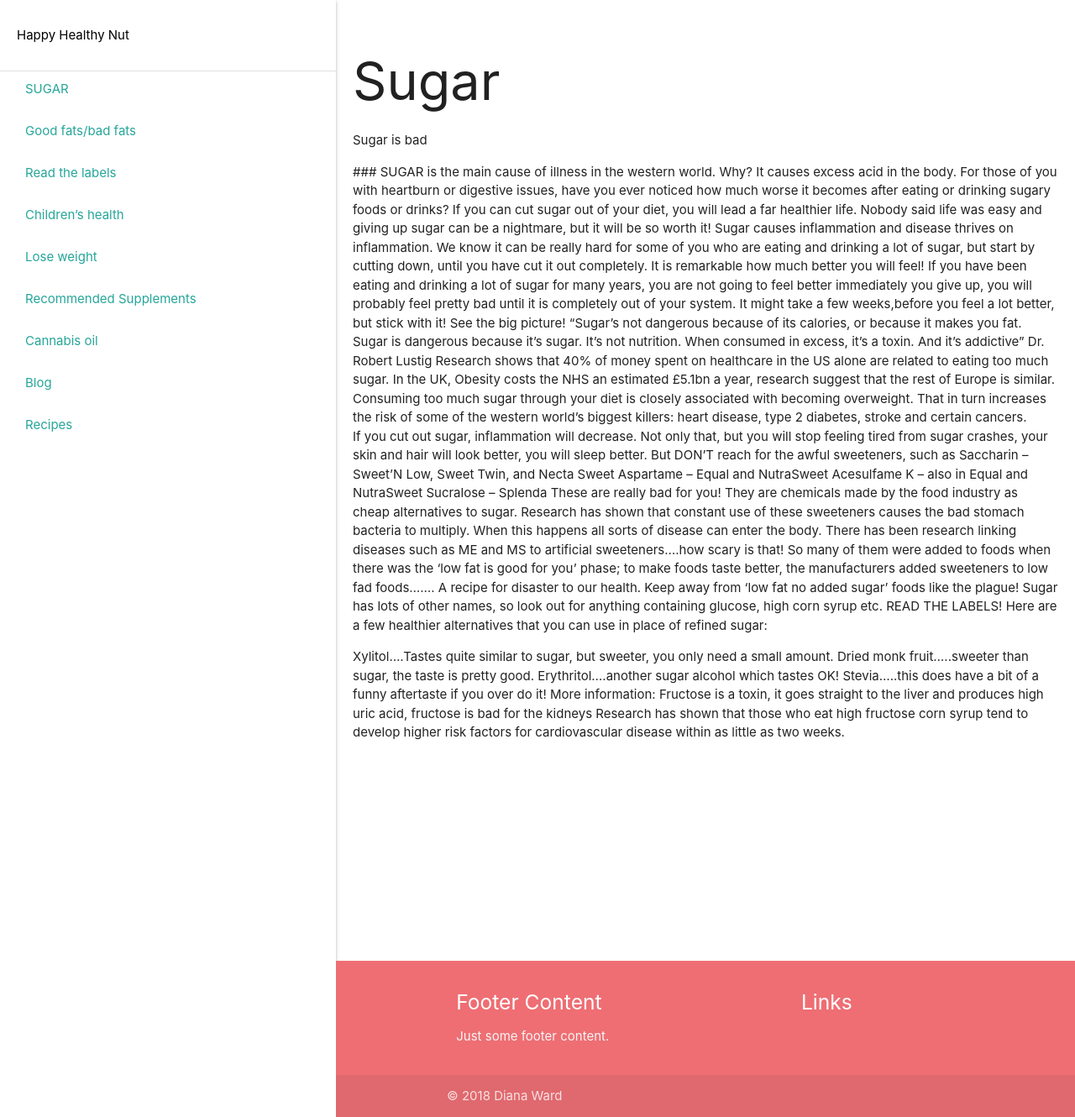
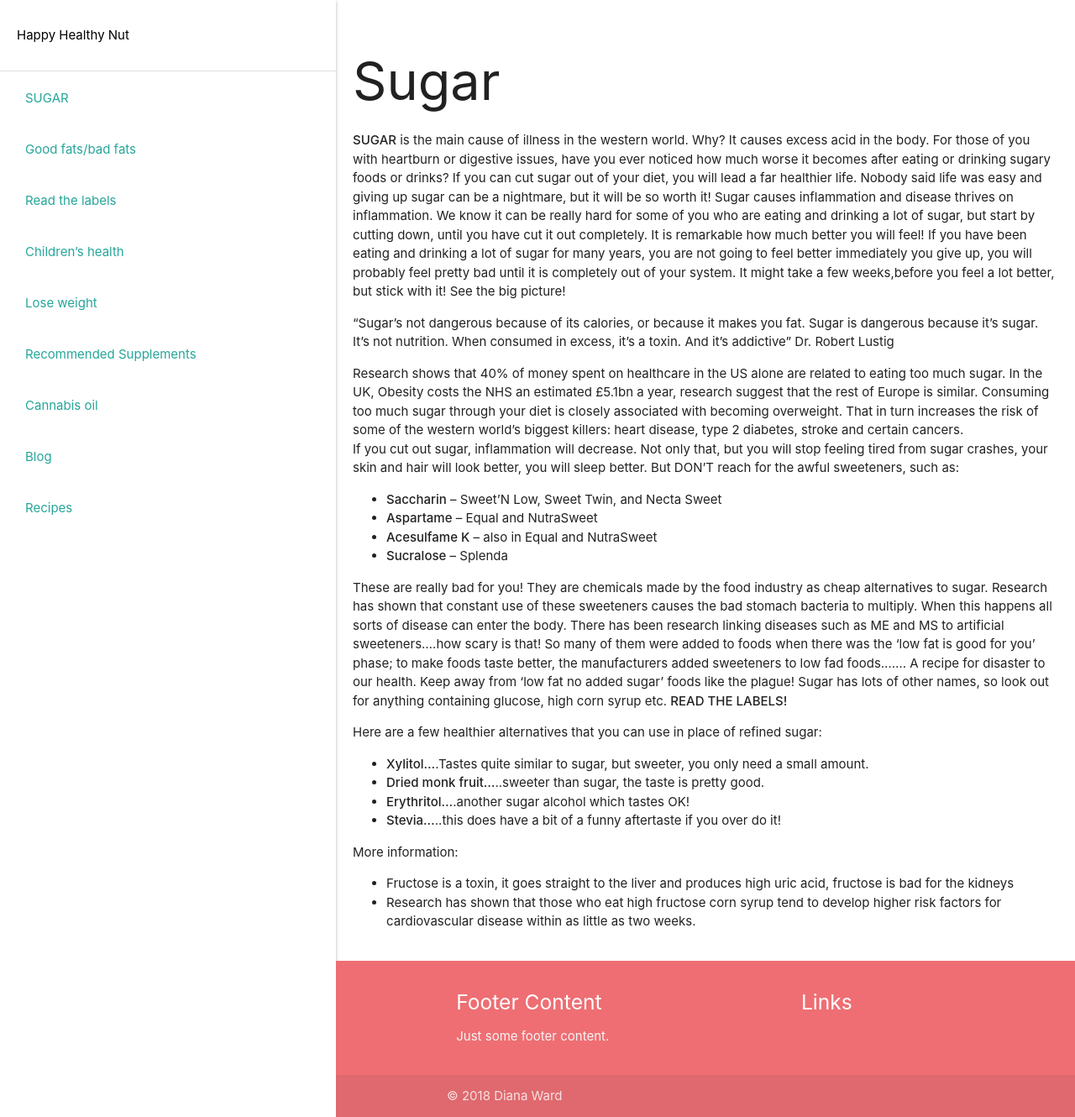
Before and after one commit to meech-ward/Healthy-Foods, a Jekyll site: the page built from _pages/sugar.md, in a window 1280 px wide. Shown: the whole page at 84% size. Built offline with Jekyll 4.4.1, drawn with Linux system fonts in a browser that asks for light colours.

Commit message:
Update lists

```diff
--- a/_pages/sugar.md
+++ b/_pages/sugar.md
@@ -4,28 +4,31 @@
 permalink: /sugar
 ---
 
-Sugar is bad
 
+**SUGAR** is the main cause of illness in the western world. Why? It causes excess acid in the body. For those of you with heartburn or digestive issues, have you ever noticed how much worse it becomes after eating or drinking sugary foods or drinks?  If you can cut sugar out of your diet, you will lead a far healthier life. Nobody said life was easy and giving up sugar can be a nightmare, but it will be so worth it!  Sugar causes inflammation and disease thrives on inflammation. We know it can be really hard for some of you who are eating and drinking a lot of sugar, but start by cutting down, until you have cut it out completely. It is remarkable how much better you will feel! If you have been eating and drinking a lot of sugar for many years, you are not going to feel better immediately you give up, you will probably feel pretty bad until it is completely out of your system. It might take a few weeks,before you feel a lot better, but stick with it! See the big picture!
 
+“Sugar’s not dangerous because of its calories, or because it makes you fat. Sugar is dangerous because it’s sugar. It’s not nutrition. When consumed in excess, it’s a toxin. And it’s addictive” Dr. Robert Lustig
 
-###
-SUGAR is the main cause of illness in the western world. Why? It causes excess acid in the body. For those of you with heartburn or digestive issues, have you ever noticed how much worse it becomes after eating or drinking sugary foods or drinks?  If you can cut sugar out of your diet, you will lead a far healthier life. Nobody said life was easy and giving up sugar can be a nightmare, but it will be so worth it!  Sugar causes inflammation and disease thrives on inflammation. We know it can be really hard for some of you who are eating and drinking a lot of sugar, but start by cutting down, until you have cut it out completely. It is remarkable how much better you will feel! If you have been eating and drinking a lot of sugar for many years, you are not going to feel better immediately you give up, you will probably feel pretty bad until it is completely out of your system. It might take a few weeks,before you feel a lot better, but stick with it! See the big picture!
-“Sugar’s not dangerous because of its calories, or because it makes you fat. Sugar is dangerous because it’s sugar. It’s not nutrition. When consumed in excess, it’s a toxin. And it’s addictive” Dr. Robert Lustig
 Research shows that 40% of money spent on healthcare in the US alone are related to eating too much sugar. In the UK,  Obesity costs the NHS an estimated £5.1bn a year, research suggest that the rest of Europe is similar. Consuming too much sugar through your diet is closely associated with becoming overweight. That in turn increases the risk of some of the western world’s biggest killers: heart disease, type 2 diabetes, stroke and certain cancers.
- If you cut out sugar, inflammation will decrease. Not only that, but you will stop feeling tired from sugar crashes, your skin and hair will look better, you will sleep better.  But DON’T reach for the awful sweeteners, such as
-Saccharin – Sweet’N Low, Sweet Twin, and Necta Sweet
-Aspartame – Equal and NutraSweet
-Acesulfame K – also in Equal and NutraSweet
-Sucralose – Splenda
+ If you cut out sugar, inflammation will decrease. Not only that, but you will stop feeling tired from sugar crashes, your skin and hair will look better, you will sleep better.  But DON’T reach for the awful sweeteners, such as:
+
+* **Saccharin** – Sweet’N Low, Sweet Twin, and Necta Sweet
+* **Aspartame** – Equal and NutraSweet
+* **Acesulfame K** – also in Equal and NutraSweet
+* **Sucralose** – Splenda
+
 These are really bad for you! They are chemicals made by the food industry as cheap alternatives to sugar. Research has shown that constant use of these sweeteners causes the bad stomach bacteria to multiply.  When this happens all sorts of disease can enter the body. There has been research linking diseases such as ME and MS to artificial sweeteners….how scary is that!
 So many of them were added to foods when there was the ‘low fat is good for you’ phase; to make foods taste better, the manufacturers added sweeteners to low fad foods……. A recipe for disaster to our health. Keep away from ‘low fat no added sugar’ foods like the plague!
-Sugar has lots of other names, so look out for anything containing glucose, high corn syrup etc. READ THE LABELS!
+Sugar has lots of other names, so look out for anything containing glucose, high corn syrup etc. **READ THE LABELS!**
+
 Here are a few healthier alternatives that you can use in place of refined sugar:
 
-Xylitol….Tastes quite similar to sugar, but sweeter, you only need a small amount.
-Dried monk fruit…..sweeter than sugar, the taste is pretty good.
-Erythritol….another sugar alcohol which tastes OK!
-Stevia…..this does have a bit of a funny aftertaste if you over do it!
+* **Xylitol…**.Tastes quite similar to sugar, but sweeter, you only need a small amount.
+* **Dried monk fruit…**..sweeter than sugar, the taste is pretty good.
+* **Erythritol…**.another sugar alcohol which tastes OK!
+* **Stevia…**..this does have a bit of a funny aftertaste if you over do it!
+
 More information:
-Fructose is a toxin, it goes straight to the liver and produces high uric acid, fructose is bad for the kidneys
-Research has shown that those who eat high fructose corn syrup tend to develop higher risk factors for cardiovascular disease within as little as two weeks.
+
+* Fructose is a toxin, it goes straight to the liver and produces high uric acid, fructose is bad for the kidneys
+* Research has shown that those who eat high fructose corn syrup tend to develop higher risk factors for cardiovascular disease within as little as two weeks.
--- /dev/null
+++ b/_sass/_global.scss
@@ -0,0 +1,12 @@
+// ul {
+//   padding-left: 20px;
+//   list-style-type: inherit;
+//   & > li {
+//     list-style-type: inherit;
+//   }
+// }
+
+
+ul {
+  @extend .browser-default;
+}
--- a/_sass/_navigation.scss
+++ b/_sass/_navigation.scss
@@ -30,6 +30,8 @@
     border: 0;
     margin: 0;
 
+    padding-left: 0;
+
     li {
       width: 100%;
     }
--- a/assets/main.scss
+++ b/assets/main.scss
@@ -5,3 +5,4 @@
 @import 'navigation';
 @import 'page';
 @import 'layout';
+@import 'global';
```
